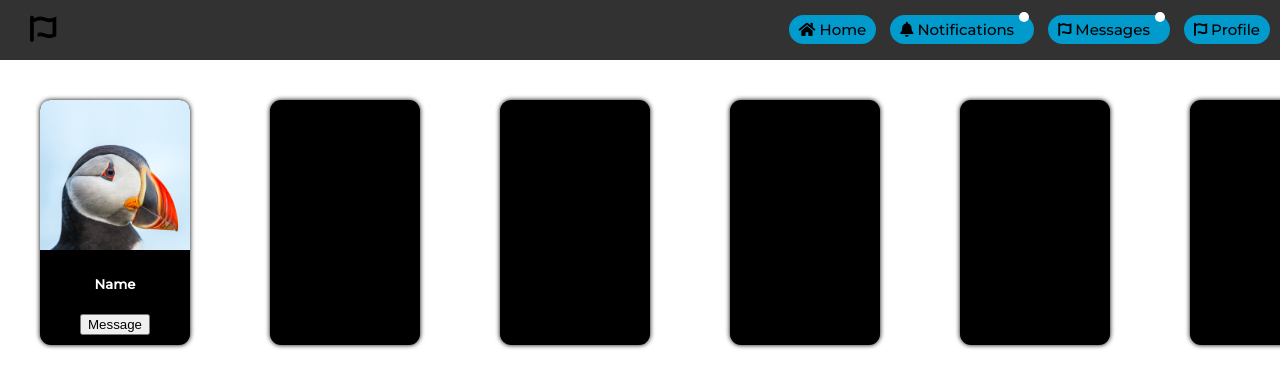
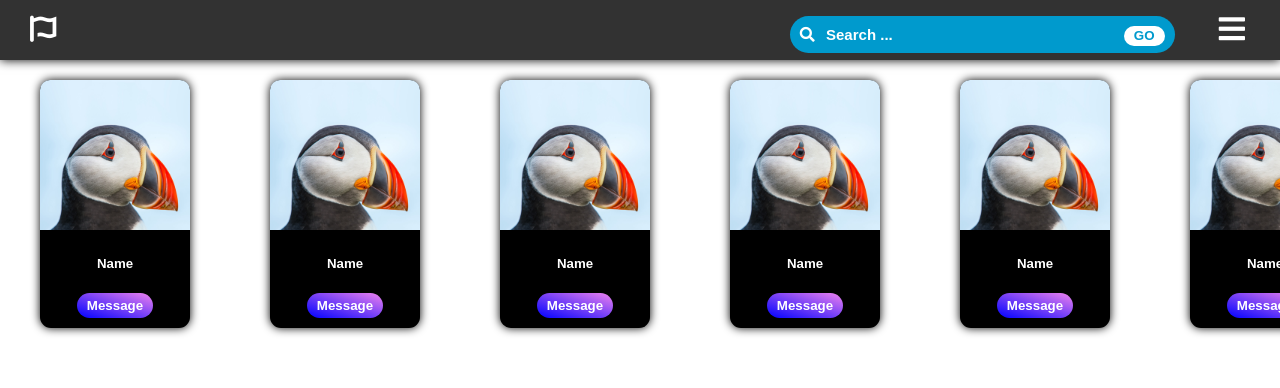
Before and after one commit to abhinav221999/Shadii2, a Django app: template accounts/templates/accounts/home.html in a window 1280 px wide. Shown: the top 388 px of the page. Run offline with Django 3.2, Linux system fonts and the light colour scheme; the template is opened without the code that fills it, so the values that code supplies are empty; some libraries are stand-ins or nearby versions.

Commit message:
added search in navbar

```diff
--- a/accounts/templates/accounts/home.html
+++ b/accounts/templates/accounts/home.html
@@ -5,36 +5,7 @@
 		<title>base</title>
 		<link rel="stylesheet" href="https://pro.fontawesome.com/releases/v5.10.0/css/all.css" integrity="sha384-AYmEC3Yw5cVb3ZcuHtOA93w35dYTsvhLPVnYs9eStHfGJvOvKxVfELGroGkvsg+p" crossorigin="anonymous"/>
 		<link rel="stylesheet" href="{% static 'css/navbar.css' %}" type="text/css">
-		<style>
-			.friends_slider {
-				margin-top: 20px;
-				display: flex;
-				align-content: center;
-				width: 100%;
-				overflow: auto;
-				color: white;
-			}
-			.friends_slider::-webkit-scrollbar {
-				height: 3px;
-			}
-			.friends_slider::-webkit-scrollbar-thumb {
-				background-color: rgba(0, 0, 0, 0.8);
-				border-radius: 10px;
-			}
-			.dummy {
-				flex: 1 0 auto;
-				text-align: center;
-				background-color: black;
-				width: 150px;
-				border-radius: 11px;
-				margin: 20px 40px 20px 40px;
-				padding-bottom: 10px;
-				box-shadow: 0px 0px 5px black;
-			}
-			img {
-				border-radius: 10px 10px 0px 0px;
-			}
-		</style>
+        <link rel="stylesheet" href="{% static 'css/home.css' %}" type="text/css">
 	</head>
 	<body>
 		{% include 'accounts/temp_navbar.html' %}
@@ -45,36 +16,84 @@
 				<button class="message_button">Message</button>
 			</div>
             <div class="dummy">
+                <img src="{%static 'image/dummy_image.jpg'%}" height="150" width="150" />
+                <h5>Name</h5>
+                <button class="message_button">Message</button>
             </div>
             <div class="dummy">
+                <img src="{%static 'image/dummy_image.jpg'%}" height="150" width="150" />
+                <h5>Name</h5>
+                <button class="message_button">Message</button>
             </div>
             <div class="dummy">
+                <img src="{%static 'image/dummy_image.jpg'%}" height="150" width="150" />
+                <h5>Name</h5>
+                <button class="message_button">Message</button>
             </div>
             <div class="dummy">
+                <img src="{%static 'image/dummy_image.jpg'%}" height="150" width="150" />
+                <h5>Name</h5>
+                <button class="message_button">Message</button>
             </div>
             <div class="dummy">
+                <img src="{%static 'image/dummy_image.jpg'%}" height="150" width="150" />
+                <h5>Name</h5>
+                <button class="message_button">Message</button>
             </div>
             <div class="dummy">
+                <img src="{%static 'image/dummy_image.jpg'%}" height="150" width="150" />
+                <h5>Name</h5>
+                <button class="message_button">Message</button>
             </div>
             <div class="dummy">
+                <img src="{%static 'image/dummy_image.jpg'%}" height="150" width="150" />
+                <h5>Name</h5>
+                <button class="message_button">Message</button>
             </div>
             <div class="dummy">
+                <img src="{%static 'image/dummy_image.jpg'%}" height="150" width="150" />
+                <h5>Name</h5>
+                <button class="message_button">Message</button>
             </div>
             <div class="dummy">
+                <img src="{%static 'image/dummy_image.jpg'%}" height="150" width="150" />
+                <h5>Name</h5>
+                <button class="message_button">Message</button>
             </div>
             <div class="dummy">
+                <img src="{%static 'image/dummy_image.jpg'%}" height="150" width="150" />
+                <h5>Name</h5>
+                <button class="message_button">Message</button>
             </div>
             <div class="dummy">
+                <img src="{%static 'image/dummy_image.jpg'%}" height="150" width="150" />
+                <h5>Name</h5>
+                <button class="message_button">Message</button>
             </div>
             <div class="dummy">
+                <img src="{%static 'image/dummy_image.jpg'%}" height="150" width="150" />
+                <h5>Name</h5>
+                <button class="message_button">Message</button>
             </div>
             <div class="dummy">
+                <img src="{%static 'image/dummy_image.jpg'%}" height="150" width="150" />
+                <h5>Name</h5>
+                <button class="message_button">Message</button>
             </div>
             <div class="dummy">
+                <img src="{%static 'image/dummy_image.jpg'%}" height="150" width="150" />
+                <h5>Name</h5>
+                <button class="message_button">Message</button>
             </div>
             <div class="dummy">
+                <img src="{%static 'image/dummy_image.jpg'%}" height="150" width="150" />
+                <h5>Name</h5>
+                <button class="message_button">Message</button>
             </div>
             <div class="dummy">
+                <img src="{%static 'image/dummy_image.jpg'%}" height="150" width="150" />
+                <h5>Name</h5>
+                <button class="message_button">Message</button>
             </div>
 		</div>
 	</body>
--- a/accounts/templates/accounts/temp_navbar.html
+++ b/accounts/templates/accounts/temp_navbar.html
@@ -2,6 +2,7 @@
 <div id="wrapper">
 	<div>
 		<a href="#"><span id="logo"><i class="fab fa-font-awesome-flag"></i></span></a>
+        <span id="search" class="navitems_search"><label for="find"><i class="fas fa-search"></i></label><input id="find" type="text" placeholder=" Search ..."/><button class="button2">GO</button></span>
 		<a href="#"><span class="navitems"><i class="fas fa-home"></i> Home</span></a>
 		<a href="#"><span class="navitems"><i class="fas fa-bell"></i> Notifications<span class="prompt"></span></span></a>
 		<a href="#"><span class="navitems"><i class="fab fa-font-awesome-flag"></i> Messages<span class="prompt"></span></span></a>
--- /dev/null
+++ b/static/css/home.css
@@ -0,0 +1,48 @@
+body{
+    font-family: sans-serif;
+}
+.friends_slider {
+    margin-top: 60px;
+    display: flex;
+    align-content: center;
+    width: 100%;
+    overflow: auto;
+    color: white;
+}
+
+.friends_slider::-webkit-scrollbar {
+    height: 3px;
+}
+
+.friends_slider::-webkit-scrollbar-thumb {
+    background-color: rgba(0, 0, 0, 0.8);
+    border-radius: 10px;
+}
+.dummy {
+    flex: 1 0 auto;
+    text-align: center;
+    background-color: black;
+    width: 150px;
+    border-radius: 11px;
+    margin: 20px 40px 20px 40px;
+    padding-bottom: 10px;
+    box-shadow: 0px 0px 10px black;
+    transition: 0.2s;
+}
+
+img {
+    border-radius: 10px 10px 0px 0px;
+}
+
+.message_button{
+    font-weight: bolder;
+    background-image: linear-gradient(to top right, blue, violet);
+    color: white;
+    border: none;
+    border-radius: 20px;
+    padding: 5px 10px 5px 10px;
+    cursor: pointer;
+}
+.dummy:hover{
+    transform: scale(1.05);
+}
--- a/static/css/navbar.css
+++ b/static/css/navbar.css
@@ -5,23 +5,29 @@
 }
 body{
 	margin: 0px;
-	font-family: Montserrat;
+	font-family: sans-serif;
+    font-weight: bold;
 }
 #wrapper{
+    position: absolute;
+    top: 0px;
+    left: 0px;
+    z-index: 100;
 	line-height: 50px;
 	height: 50px;
 	width: 100%;
 	padding: 5px 0px 5px 0px;
 	background-color: rgb(50, 50, 50);
-	color: black;
+	color: white;
 	font-size: 15px;
 	text-align: right;
+    box-shadow: 0px 0px 10px black;
 }
 .navitems{
 	margin-right: 10px;
-	padding: 5px 10px 5px 10px;
-	border-radius: 15px;
-	font-weight: medium;
+	padding: 10px 10px 10px 10px;
+	border-radius: 20px;
+	font-weight: bold;
 	background-color: #009ACD;
 }
 .navitems:hover{
@@ -58,13 +64,13 @@
 	margin-left: 20px;
 }
 a{
-	color: black;
+	color: white;
 	text-decoration: none;
 }
 .prompt{
 	position: relative;
-	top: -13px;
-	right: -5px;
+	top: -15px;
+	right: -7px;
 	display: inline-block;
 	height: 10px;
 	width: 10px;
@@ -72,3 +78,54 @@
 	background-color: white;
 
 }
+
+#find{
+    background-color: rgba(0,0,0,0);
+    color: white;
+    border: none;
+    width: 300px;
+    font-size: 15px;
+}
+::placeholder{
+    color: white;
+    font-weight: bolder;
+}
+:-ms-input-placeholder {
+    font-weight: bolder;
+    color: white;
+}
+::-m-input-placeholder {
+    color: white;
+    font-weight: bolder;
+}
+
+.button2 {
+    font-weight: bolder;
+    background-color: white;
+    color: #009ACD;
+    border: none;
+    border-radius: 20px;
+    padding: 2px 10px 3px 10px;
+    cursor: pointer;
+}
+i{
+    margin-right: 5px;
+}
+.navitems_search {
+    margin-right: 10px;
+    padding: 10px 10px 10px 10px;
+    border-radius: 20px;
+    font-weight: bold;
+    background-color: #009ACD;
+}
+
+@media screen and (max-width: 900px){
+    #find{
+        width: 200px;
+    }
+}
+@media screen and (max-width: 1200px){
+    #find{
+        width: 150px;
+    }
+}
--- a/static/js/navbar.js
+++ b/static/js/navbar.js
@@ -2,7 +2,7 @@
 var special = document.getElementById("special");
 var mobile = document.getElementById("mobile_view");
 mobile.style.display = "none";
-if(window.innerWidth > 550 && screen.width > 550){
+if(window.innerWidth > 800 && screen.width > 800){
 		for(var i = 0; i < navitems.length; i++){
 			navitems[i].style.display = "inline";
 		}
@@ -15,7 +15,7 @@
 		special.style.display = "inline";
 	}
 window.addEventListener("resize", ()=>{
-	if(window.innerWidth > 550 && screen.width > 550){
+	if(window.innerWidth > 800 && screen.width > 800){
 		for(var i = 0; i < navitems.length; i++){
 			navitems[i].style.display = "inline";
 		}
```
Lines whose indentation alone changed are shown as unchanged.
